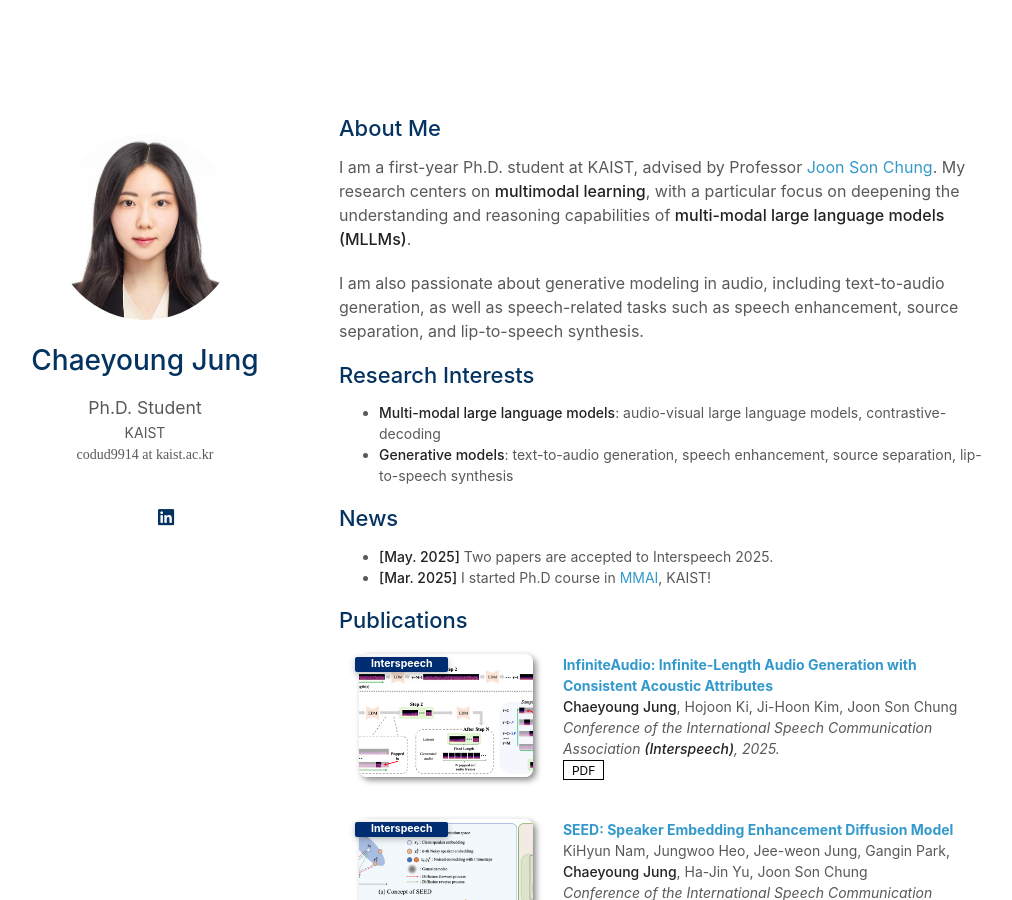
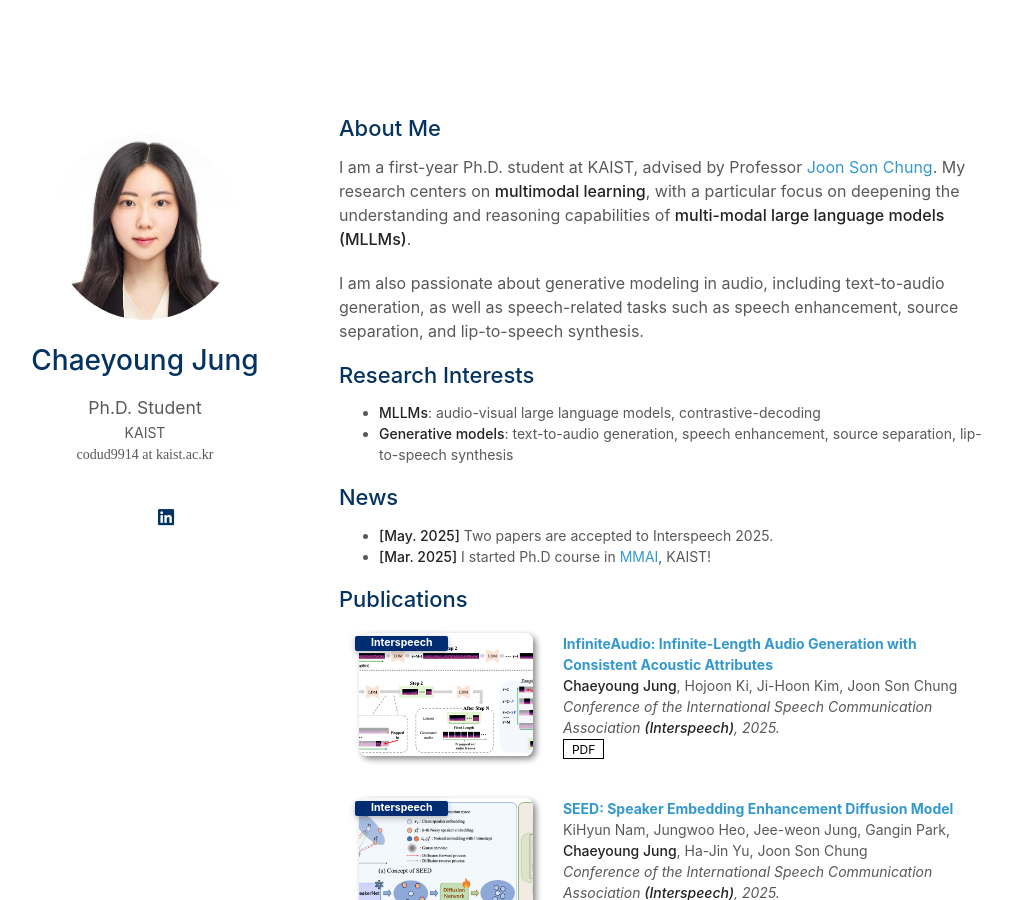
Before and after one commit to cyongong/cyongong.github.io, a Jekyll site: the page built from index.md, in a window 1280 px wide and 900 px high. Shown: the whole window, without its empty margins (131-1143 px from the left). Built offline with Jekyll 4.4.1, drawn with Linux system fonts in a browser that asks for light colours; a style sheet for code colours, icons or effects is not loaded; our own code applies the rules of GitHub Pages for plain Markdown files.

Commit message:
Update index.md

```diff
--- a/index.md
+++ b/index.md
@@ -17,7 +17,7 @@ I am also passionate about generative modeling in audio, including text-to-audio
 
 ## Research Interests
 
-- **Multi-modal large language models**: audio-visual large language models, contrastive-decoding
+- **MLLMs**: audio-visual large language models, contrastive-decoding
 - **Generative models**: text-to-audio generation, speech enhancement, source separation, lip-to-speech synthesis
 
 ## News
```
